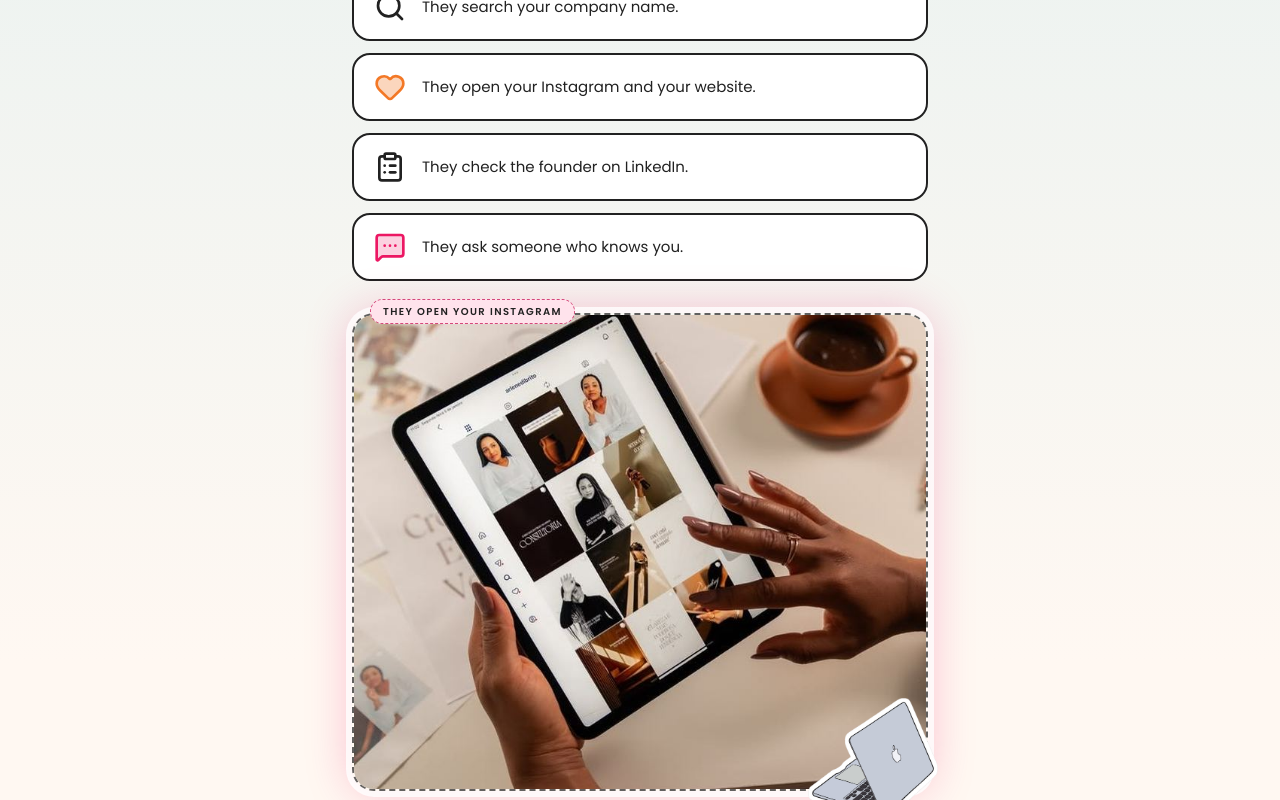
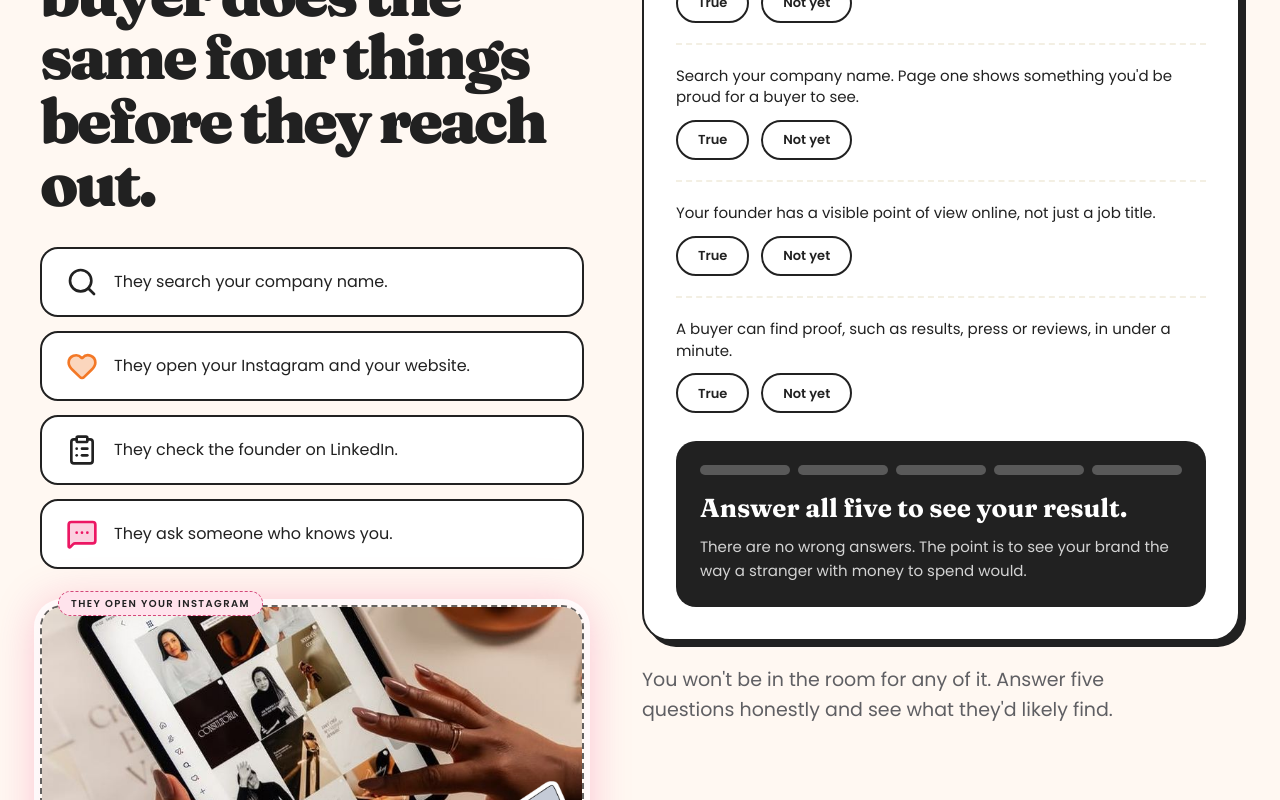
Before and after one commit to Edema-wxd/dss, a Next.js app: page / in a window 1280 px wide. Shown: the part 1780-2580 px from the top of the page. Built offline with nearby package versions, Linux system fonts and the light colour scheme.

Commit message:
Lay out the look-up test for desktop
Put the heading and four-step list side by side on lg screens and widen the quiz card.

Co-Authored-By: Claude Opus 5.5 <noreply@anthropic.com>

```diff
--- a/src/components/landing/lookup-quiz.tsx
+++ b/src/components/landing/lookup-quiz.tsx
@@ -60,7 +60,7 @@ export function LookupQuiz() {
   const result = results[gaps];
 
   return (
-    <div className="rounded-[28px] border-2 border-ink bg-white p-6 shadow-hard-lg">
+    <div className="rounded-[28px] border-2 border-ink bg-white p-6 shadow-hard-lg lg:p-8">
       <p className="text-[11px] font-semibold tracking-[0.14em] text-pink uppercase">
         Answer all five to see your result
       </p>
--- a/src/components/landing/lookup-test.tsx
+++ b/src/components/landing/lookup-test.tsx
@@ -15,10 +15,11 @@ export function LookupTest() {
     <section
       id="look-up-test"
       aria-labelledby="look-up-test-title"
-      className="scroll-mt-4 bg-[linear-gradient(180deg,#e6f1f0_0%,var(--color-cream)_45%)] px-4 pt-10 pb-16"
+      className="scroll-mt-4 bg-[linear-gradient(180deg,#e6f1f0_0%,var(--color-cream)_45%)] px-4 pt-10 pb-16 lg:bg-none lg:px-10 lg:pt-[78px] lg:pb-32"
     >
-      <div className="mx-auto max-w-xl">
-        <p aria-hidden className="flex flex-wrap gap-x-2 gap-y-4 px-1 text-[30px]">
+      <div className="mx-auto max-w-xl lg:grid lg:max-w-[1280px] lg:grid-cols-[minmax(0,582fr)_minmax(0,640fr)] lg:items-start lg:gap-x-[58px]">
+        <div>
+          <p aria-hidden className="flex flex-wrap gap-x-2 gap-y-4 px-1 text-[30px] lg:max-w-[440px] lg:gap-x-2 lg:gap-y-3 lg:px-0 lg:text-[60px]">
             <Keycap tone="paper" className="-rotate-2">the</Keycap>
             <Keycap tone="pink" className="rotate-[-3deg]">look-up</Keycap>
             <Keycap tone="aqua" className="rotate-2">test.</Keycap>
@@ -26,17 +27,17 @@ export function LookupTest() {
           </p>
           <h2
             id="look-up-test-title"
-          className="mt-6 px-1 text-[50px] leading-[0.95] font-black tracking-[-0.05em]"
+            className="mt-6 px-1 text-[50px] leading-[0.95] font-black tracking-[-0.05em] lg:mt-5 lg:px-0 lg:text-[62px] lg:leading-[1.02]"
           >
             <span className="sr-only">The look-up test. </span>
-          Every serious buyer does the same <span className="text-pink">four things</span> before they reach out.
+            Every serious buyer does the same <span className="text-pink lg:text-ink">four things</span> before they reach out.
           </h2>
 
-        <ol className="mt-8 flex flex-col gap-3">
+          <ol className="mt-8 flex flex-col gap-3 lg:mt-8 lg:gap-3.5">
             {steps.map(({ icon: Icon, text, tone }) => (
               <li
                 key={text}
-              className="flex items-center gap-4 rounded-[18px] border-2 border-ink bg-white px-5 py-4 text-[15px] leading-snug"
+                className="flex items-center gap-4 rounded-[18px] border-2 border-ink bg-white px-5 py-4 text-[15px] leading-snug lg:min-h-[70px] lg:px-6 lg:text-[16px]"
               >
                 <Icon aria-hidden className={`size-8 shrink-0 ${tone}`} strokeWidth={2} />
                 {text}
@@ -44,7 +45,7 @@ export function LookupTest() {
             ))}
           </ol>
 
-        <figure className="relative mt-8 rounded-[22px] border-2 border-dashed border-ink/70 p-0 shadow-[0_0_0_6px_rgba(255,255,255,0.8),0_0_46px_rgba(236,23,99,0.28)]">
+          <figure className="relative mt-8 lg:mt-9 rounded-[22px] border-2 border-dashed border-ink/70 p-0 shadow-[0_0_0_6px_rgba(255,255,255,0.8),0_0_46px_rgba(236,23,99,0.28)]">
             <figcaption className="absolute -top-4 left-4 z-10 rounded-md border-[1.5px] border-dashed border-[#d4477a] bg-pink-soft px-3 py-1 text-[10px] font-semibold tracking-[0.14em] uppercase">
               They open your Instagram
             </figcaption>
@@ -53,8 +54,8 @@ export function LookupTest() {
               alt="A buyer scrolling a brand's Instagram grid on a tablet"
               width={760}
               height={1140}
-            sizes="(max-width: 600px) 100vw, 560px"
-            className="aspect-[350/290] w-full rounded-[20px] object-cover"
+              sizes="(max-width: 600px) 100vw, 584px"
+              className="aspect-[350/290] w-full rounded-[20px] object-cover lg:aspect-[584/290]"
             />
             <Image
               src="/images/laptop-sticker.png"
@@ -62,18 +63,21 @@ export function LookupTest() {
               width={360}
               height={339}
               sizes="130px"
-            className="absolute -right-3 -bottom-8 w-[130px]"
+              className="absolute -right-3 -bottom-8 w-[130px] lg:-right-1 lg:-bottom-7"
             />
           </figure>
+        </div>
 
-        <div className="mt-16">
+        <div>
+          <div className="mt-16 lg:mt-0">
             <LookupQuiz />
           </div>
-        <p className="mt-8 px-2 text-lg leading-relaxed text-slate">
+          <p className="mt-8 px-2 text-lg leading-relaxed text-slate lg:mt-6 lg:max-w-[540px] lg:px-0 lg:text-[19px]">
             You won&apos;t be in the room for any of it. Answer five questions honestly and see what
             they&apos;d likely find.
           </p>
         </div>
+      </div>
     </section>
   );
 }
```
Lines whose indentation alone changed are shown as unchanged.
